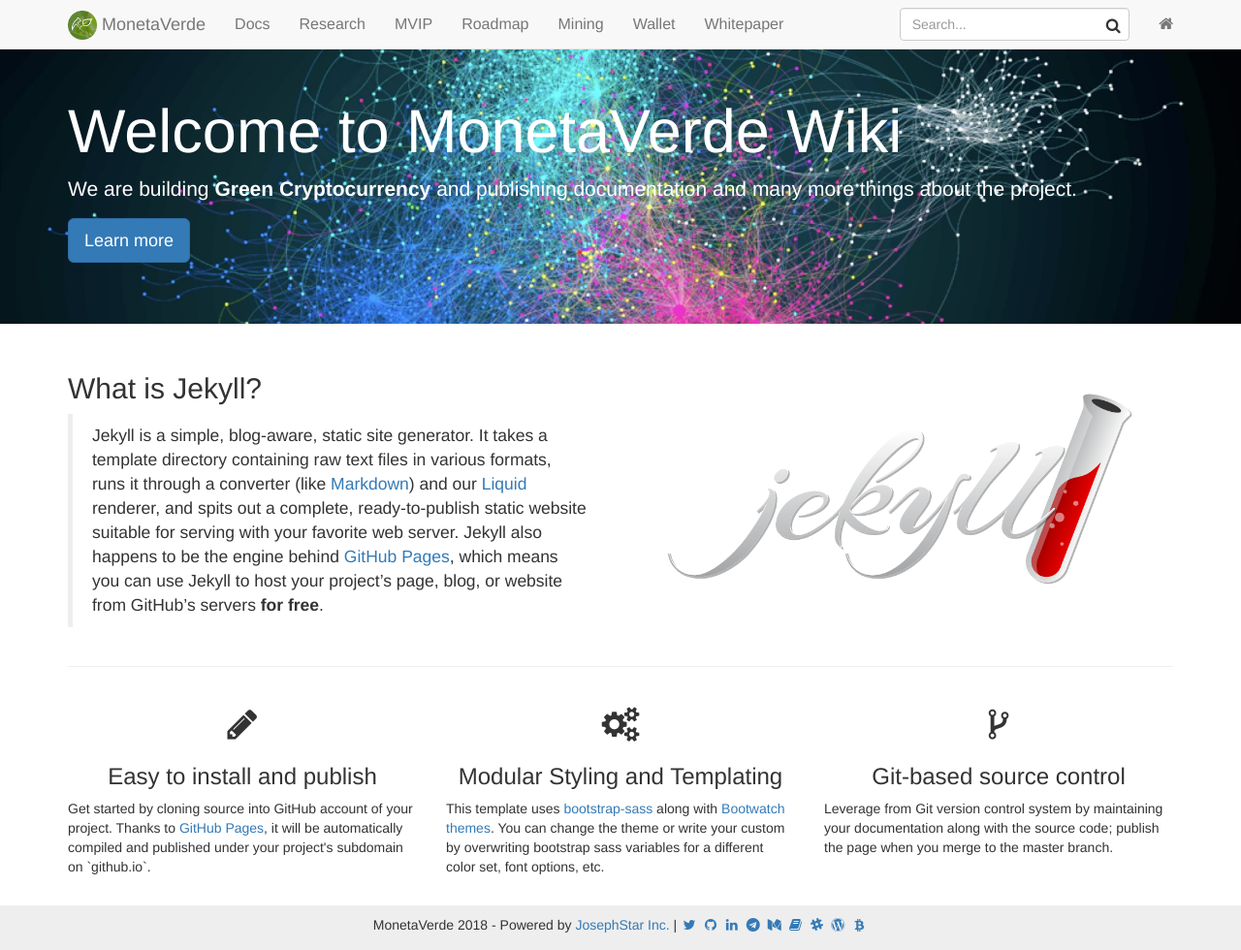
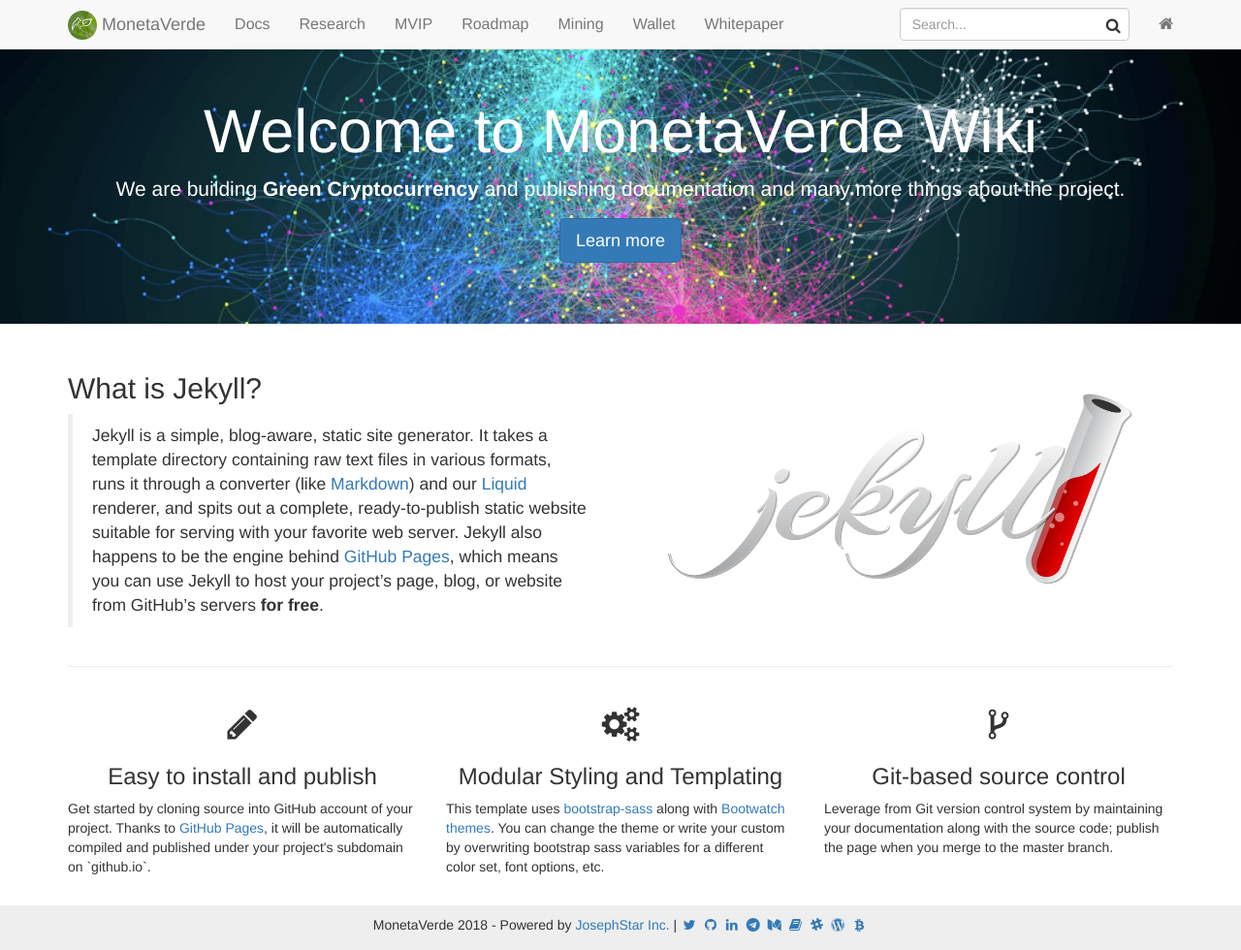
Before and after one commit to ammogcoder/www, a Jekyll site: the page built from index.html, in a window 1280 px wide and 980 px high. Shown: the whole window at 97% size. Built offline with Jekyll 4.4.1, drawn with Linux system fonts in a browser that asks for light colours; nearby versions of some CDN libraries.

Commit message:
Update index.html

```diff
--- a/index.html
+++ b/index.html
@@ -3,7 +3,7 @@
 ---
 
 <div class="header-container jumbotron">
-    <div class="container center">
+    <div class="container" align="center">
         <h1>{{site.description-title}}</h1>
         <p>{{site.description-detail}}</p>
         <p><a class="btn btn-primary btn-lg" href="{{ "/docs/home/" | prepend: site.baseurl }}" role="button">Learn more</a></p>
```
